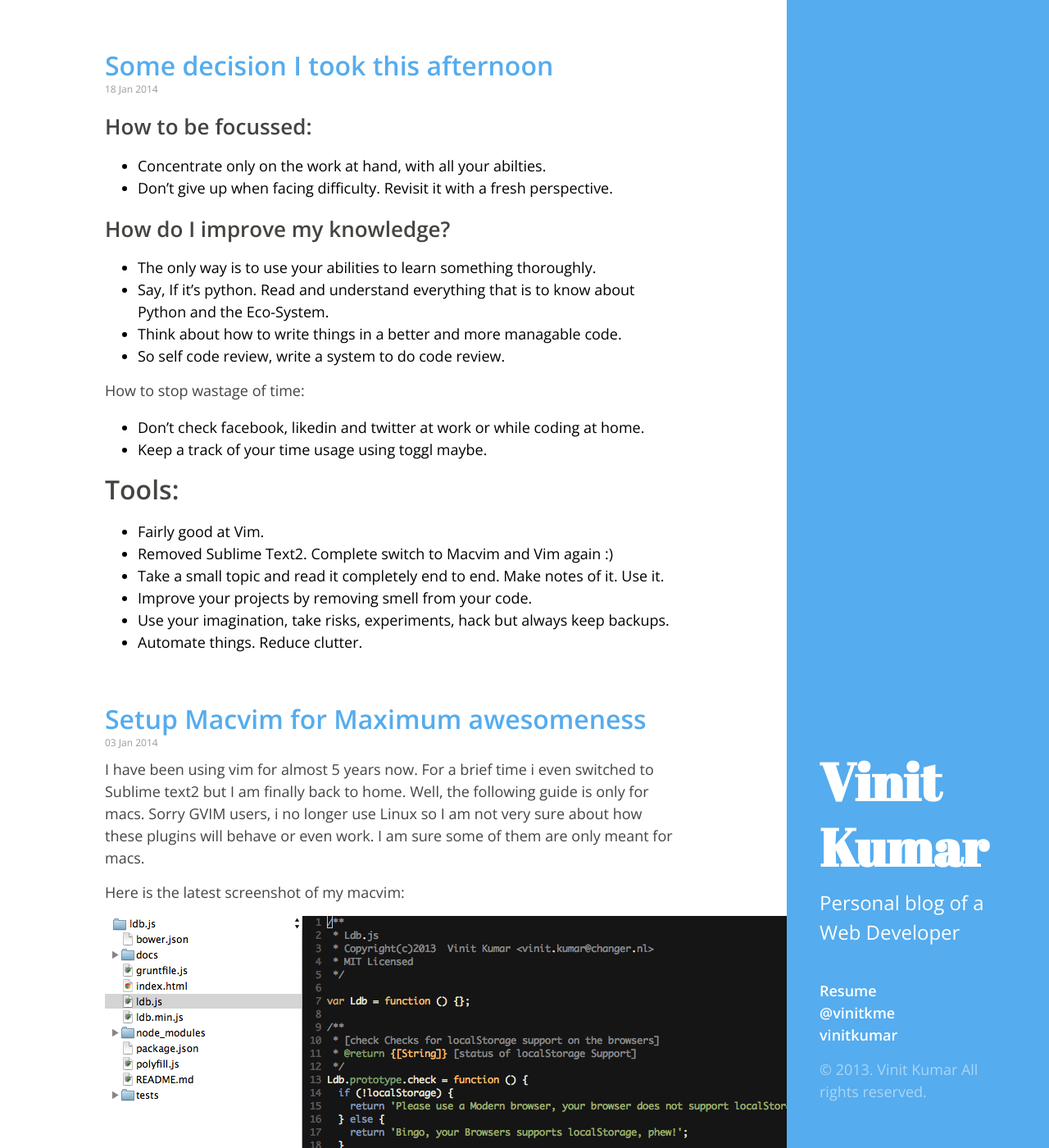
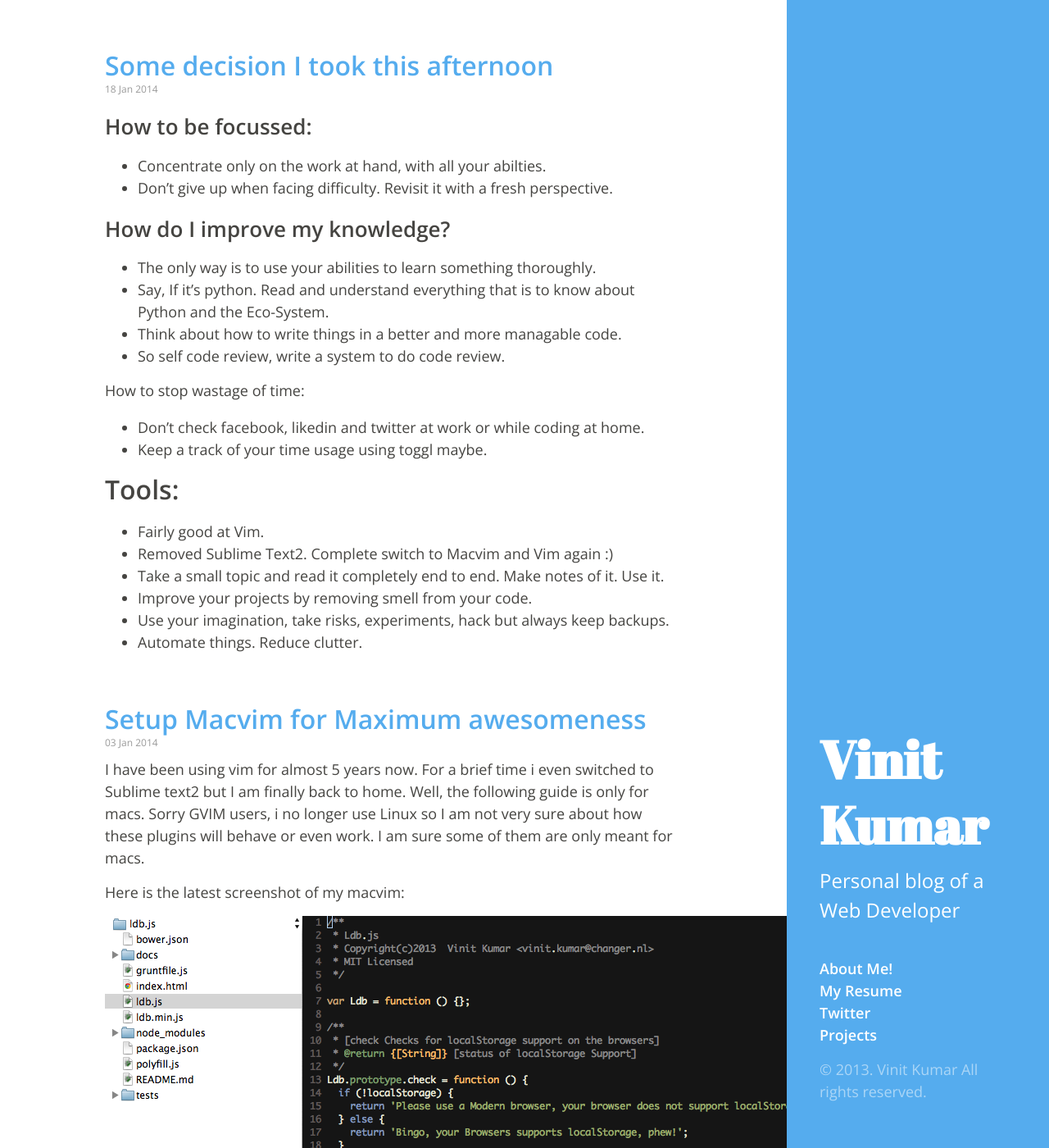
Before and after one commit to vinitkumar/vinitkumar.github.com, a Jekyll site: the page built from index.html, in a window 1280 px wide and 1400 px high. Shown: the whole window at 82% size. Built offline with Jekyll 4.4.1, drawn with Linux system fonts in a browser that asks for light colours; Markdown is read by kramdown in place of the engine named in the settings; the list of posts is cut into pages by our own code.

Commit message:
fix code

```diff
--- a/_layouts/default.html
+++ b/_layouts/default.html
@@ -7,19 +7,22 @@
 
     <header class="masthead">
       <div class="masthead-inner">
-        <a href="/about"><h1>{{ site.title }}</h1></a>
+        <h1>{{ site.title }}</h1>
         <p class="lead">{{ site.description }}</p>
 
         <div class="colophon">
           <ul class="colophon-links">
             <li>
-                <a href="/public/vinit_resume.pdf">Resume</a>
+            <a href="/about">About Me!</a>
             </li>
             <li>
-              <a href="https://twitter.com/vinitkme">@vinitkme</a>
+                <a href="/public/vinit_resume.pdf">My Resume</a>
             </li>
             <li>
-              <a href="https://github.com/vinitkumar">vinitkumar</a>
+              <a href="https://twitter.com/vinitkme">Twitter</a>
+            </li>
+            <li>
+              <a href="https://github.com/vinitkumar">Projects</a>
             </li>
           </ul>
           <p>&copy; 2013. {{ site.author.name }} All rights reserved.</p>
--- a/public/css/hyde.css
+++ b/public/css/hyde.css
@@ -96,7 +96,7 @@ ul, ol {
   margin-bottom: 15px;
 }
 li {
-  color: #000;
+  color: #454441;
 }
 
 hr {
```
